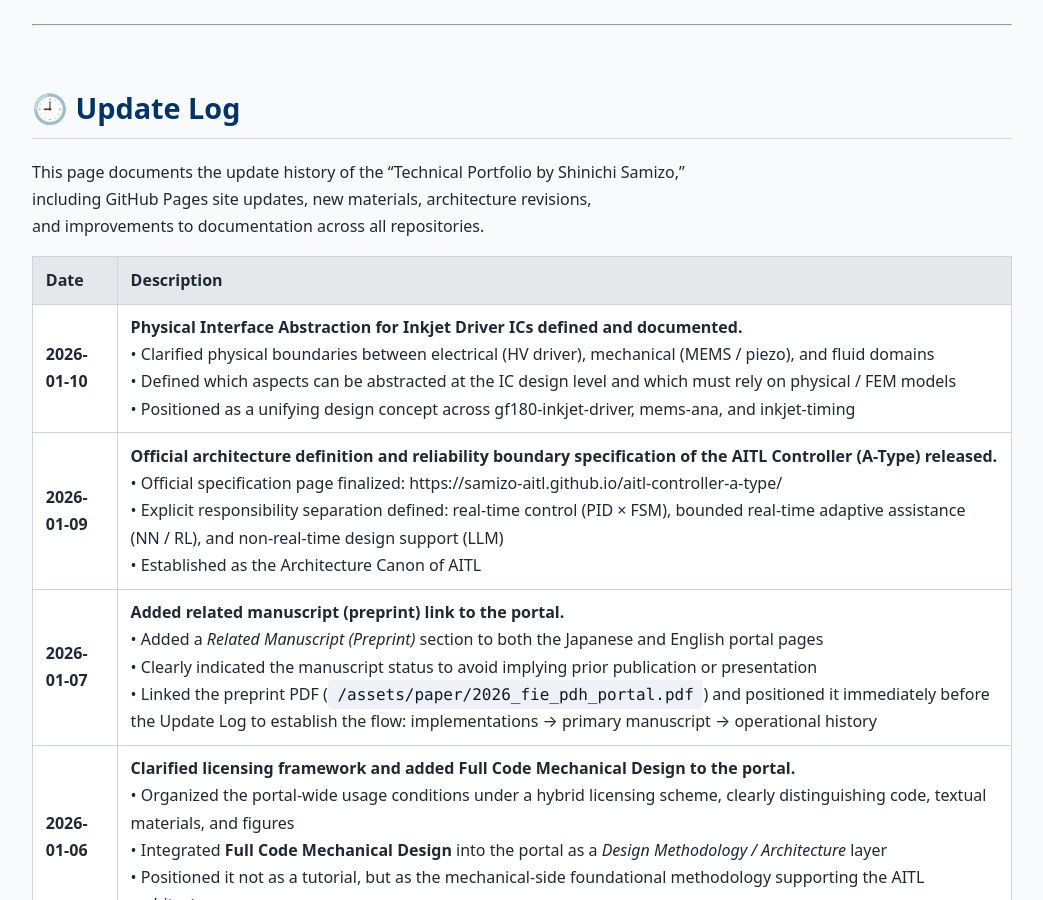
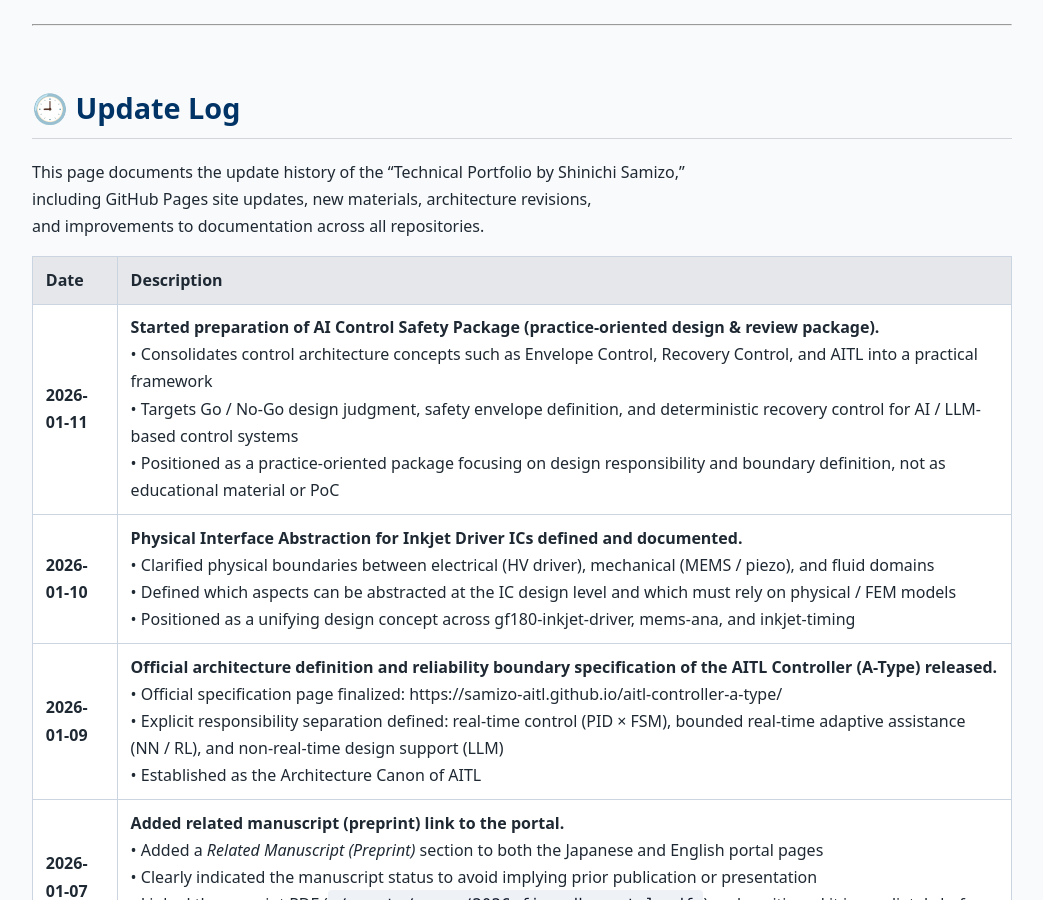
Before and after one commit to Samizo-AITL/Samizo-AITL.github.io, a Jekyll site: the page built from about/update/en/index.md, in a window 1280 px wide and 900 px high. Shown: the whole window, without its empty margins (118-1161 px from the left). Built offline with Jekyll 4.4.1, drawn with Linux system fonts in a browser that asks for light colours.

Commit message:
Update index.md

```diff
--- a/about/update/en/index.md
+++ b/about/update/en/index.md
@@ -13,6 +13,7 @@ and improvements to documentation across all repositories.
 
 | Date       | Description                                                                 |
 |------------|-----------------------------------------------------------------------------|
+| **2026-01-11** | **Started preparation of AI Control Safety Package (practice-oriented design & review package).**<br>• Consolidates control architecture concepts such as Envelope Control, Recovery Control, and AITL into a practical framework<br>• Targets Go / No-Go design judgment, safety envelope definition, and deterministic recovery control for AI / LLM-based control systems<br>• Positioned as a practice-oriented package focusing on design responsibility and boundary definition, not as educational material or PoC |
 | **2026-01-10** | **Physical Interface Abstraction for Inkjet Driver ICs defined and documented.**<br>• Clarified physical boundaries between electrical (HV driver), mechanical (MEMS / piezo), and fluid domains<br>• Defined which aspects can be abstracted at the IC design level and which must rely on physical / FEM models<br>• Positioned as a unifying design concept across gf180-inkjet-driver, mems-ana, and inkjet-timing |
 | **2026-01-09** | **Official architecture definition and reliability boundary specification of the AITL Controller (A-Type) released.**<br>• Official specification page finalized: https://samizo-aitl.github.io/aitl-controller-a-type/<br>• Explicit responsibility separation defined: real-time control (PID × FSM), bounded real-time adaptive assistance (NN / RL), and non-real-time design support (LLM)<br>• Established as the Architecture Canon of AITL |
 | **2026-01-07** | **Added related manuscript (preprint) link to the portal.**<br>• Added a *Related Manuscript (Preprint)* section to both the Japanese and English portal pages<br>• Clearly indicated the manuscript status to avoid implying prior publication or presentation<br>• Linked the preprint PDF (`/assets/paper/2026_fie_pdh_portal.pdf`) and positioned it immediately before the Update Log to establish the flow: implementations → primary manuscript → operational history |
```
